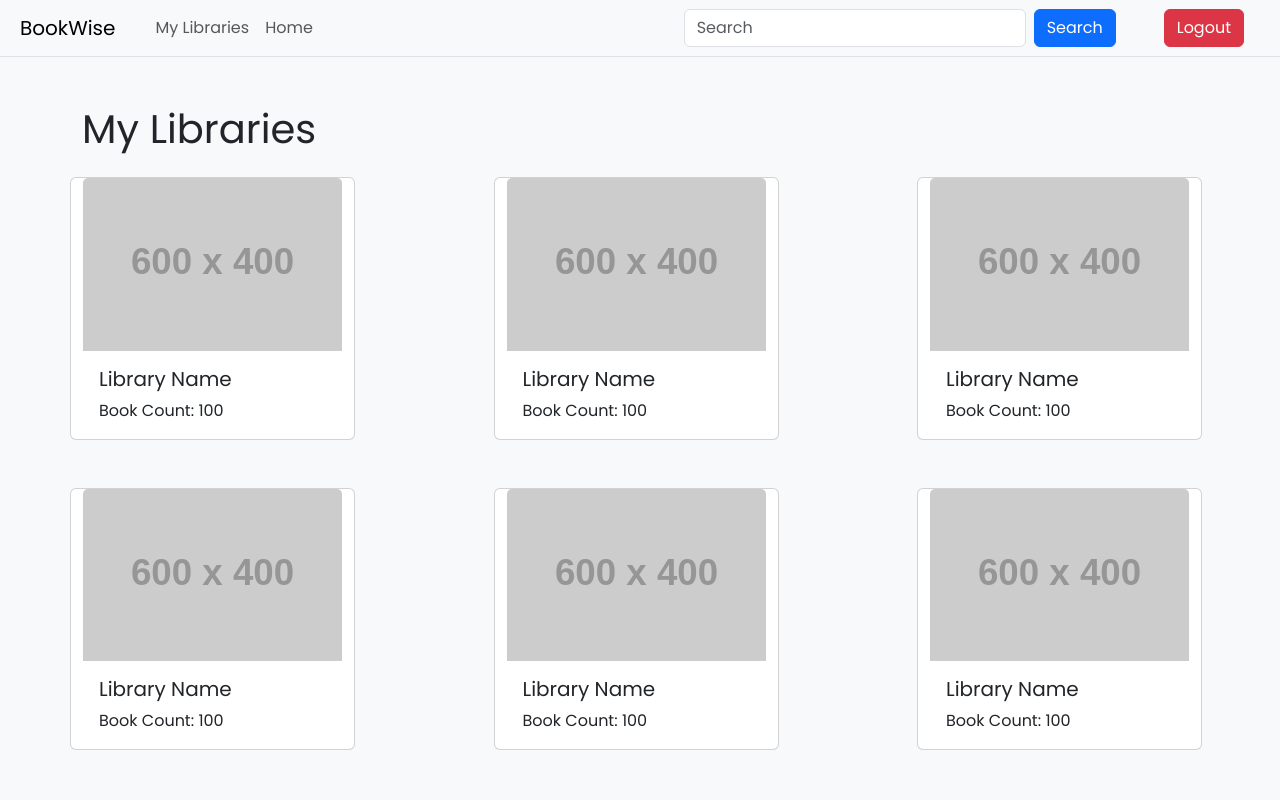
After one commit to LucasPeixotg/BookWise, a Django app: page /library/ in a window 1280 px wide. The commit adds this page. Run offline with Django 4.2, Linux system fonts and the light colour scheme; the visitor is signed in with stand-in values (Sample User, id 1); grey boxes labelled with a size stand in for pictures from a placeholder-image service; some libraries are stand-ins or nearby versions.

Commit message:
libraries started, navbar updated, home updated

```diff
--- a/bookwise/bookwise/urls.py
+++ b/bookwise/bookwise/urls.py
@@ -5,4 +5,5 @@ urlpatterns = [
     path("admin/", admin.site.urls),
     path("", include("website.urls")),
     path("auth/", include("user.urls")),
+    path("library/", include("library.urls")),
 ]
--- /dev/null
+++ b/bookwise/library/templates/home_library.html
@@ -0,0 +1,50 @@
+{% extends 'base.html' %}
+
+{% block content %}
+
+<h1 class="mb-4">My Libraries</h1>
+<div class="row row-cols-1 row-cols-md-3 row-cols-lg-4  justify-content-between">
+    <a href="#" class="card text-decoration-none col me-2 mb-5">
+        <img src="https://placehold.co/600x400" class="card-img-top" alt="">
+        <div class="card-body">
+            <h5 class="card-title">Library Name</h5>
+            <p class="card-text">Book Count: 100</p>
+        </div>
+    </a>
+    <a href="#" class="card text-decoration-none col me-2 mb-5">
+        <img src="https://placehold.co/600x400" class="card-img-top" alt="...">
+        <div class="card-body">
+            <h5 class="card-title">Library Name</h5>
+            <p class="card-text">Book Count: 100</p>
+        </div>
+    </a>
+    <a href="#" class="card text-decoration-none col me-2 mb-5">
+        <img src="https://placehold.co/600x400" class="card-img-top" alt="">
+        <div class="card-body">
+            <h5 class="card-title">Library Name</h5>
+            <p class="card-text">Book Count: 100</p>
+        </div>
+    </a>
+    <a href="#" class="card text-decoration-none col me-2 mb-5">
+        <img src="https://placehold.co/600x400" class="card-img-top" alt="...">
+        <div class="card-body">
+            <h5 class="card-title">Library Name</h5>
+            <p class="card-text">Book Count: 100</p>
+        </div>
+    </a>
+    <a href="#" class="card text-decoration-none col me-2 mb-5">
+        <img src="https://placehold.co/600x400" class="card-img-top" alt="">
+        <div class="card-body">
+            <h5 class="card-title">Library Name</h5>
+            <p class="card-text">Book Count: 100</p>
+        </div>
+    </a>
+    <a href="#" class="card text-decoration-none col me-2 mb-5">
+        <img src="https://placehold.co/600x400" class="card-img-top" alt="...">
+        <div class="card-body">
+            <h5 class="card-title">Library Name</h5>
+            <p class="card-text">Book Count: 100</p>
+        </div>
+    </a>
+</div>
+{% endblock content %}
--- /dev/null
+++ b/bookwise/library/urls.py
@@ -0,0 +1,7 @@
+from django.urls import path
+from .views import add_library, home_library
+
+urlpatterns = [
+    path("", home_library, name="home_library"),
+    path("add/", add_library, name='add_library'),
+]
--- a/bookwise/library/views.py
+++ b/bookwise/library/views.py
@@ -1,3 +1,13 @@
 from django.shortcuts import render
+from django.contrib.auth.decorators import login_required
 
-# Create your views here.
+@login_required
+def home_library(request):
+    return render(request, "home_library.html", {})
+
+@login_required
+def add_library(request):
+    if request.method == "POST":
+        pass
+
+    return render(request, 'create_library.html', {})
--- a/bookwise/website/templates/navbar.html
+++ b/bookwise/website/templates/navbar.html
@@ -2,7 +2,7 @@
   class="navbar navbar-expand-lg bg-body-tertiary border-bottom border-body px-2"
 >
   <div class="container-fluid">
-    <a class="navbar-brand" href="#">BookWise</a>
+    <a class="navbar-brand" href="{% url 'home' %}">BookWise</a>
     <button
       class="navbar-toggler"
       type="button"
@@ -16,9 +16,11 @@
     </button>
     <div class="collapse navbar-collapse mx-3" id="navbarSupportedContent">
       <ul class="navbar-nav me-auto mb-2 mb-lg-0">
-        <li class="nav-item">
-          <a class="nav-link" aria-current="page" href="#">Home</a>
-        </li>
+        {% if user.is_authenticated %}
+          <li class="nav-item">
+            <a class="nav-link" aria-current="page" href="{% url 'home_library' %}">My Libraries</a>
+          </li>
+        {% endif %}
         <li class="nav-item">
           <a class="nav-link" aria-current="page" href="#">Home</a>
         </li>
```
Also changed, not shown: bookwise/library/templates/create_library.html (added, +17 -0 lines), bookwise/website/templates/home.html (+41 -4 lines), bookwise/library/migrations/0001_initial.py (added).
